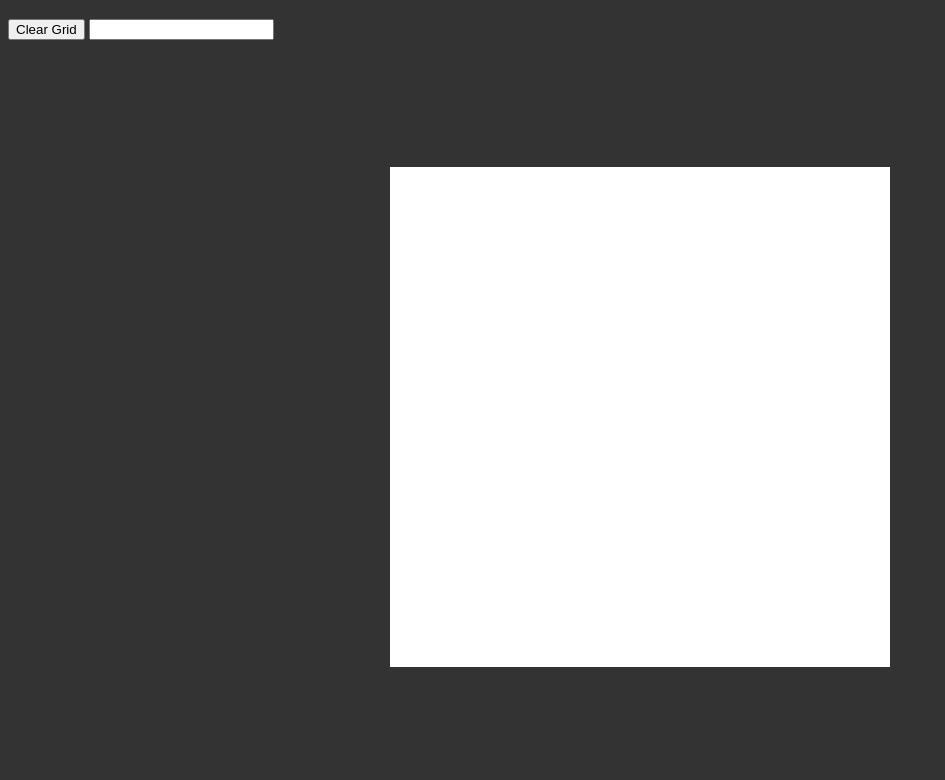
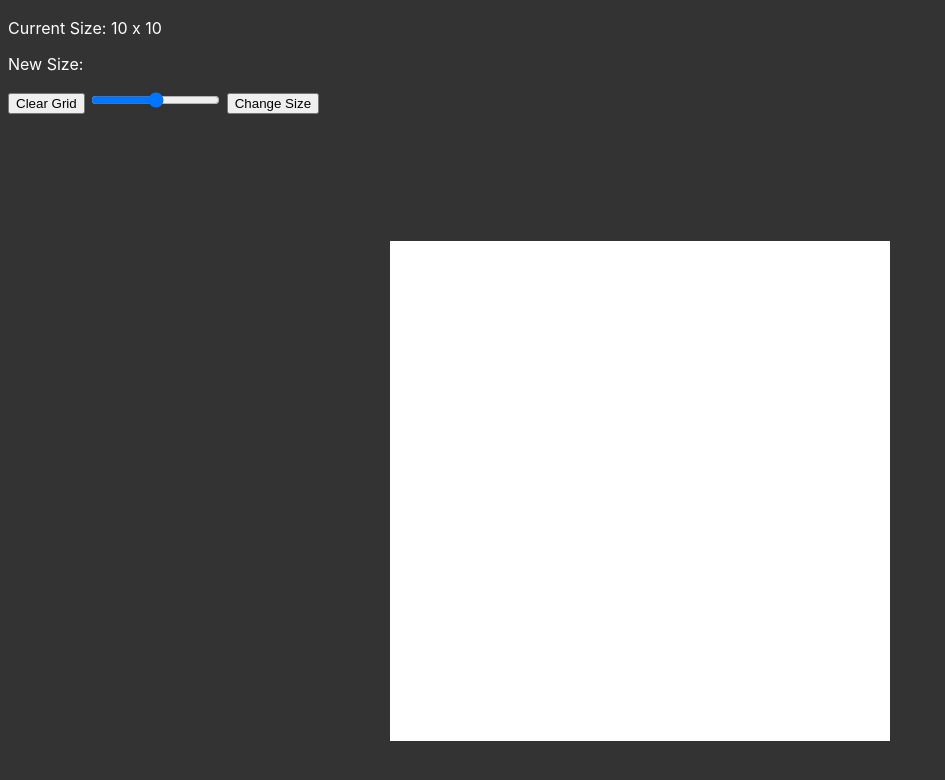
Before and after one commit to liwll/etch-a-sketch, a plain HTML site: page index.html in a window 1280 px wide. Shown: the part 50-830 px from the top of the page, without its empty margins (0-945 px from the left). Drawn offline with Linux system fonts and the light colour scheme.

Commit message:
Added elements for the control panel

```diff
--- a/index.html
+++ b/index.html
@@ -5,8 +5,13 @@
     </head>
     <body>
         <h1>Draw Something</h1>
-        <button class="clear-grid-button">Clear Grid</button>
-        <input class="new-size-input" type="number" max="100">
+        <div class="control-panel">
+            <p class="current-size-text">Current Size: 10 x 10</p>
+            <p class="size-text">New Size: </p>
+            <button class="clear-grid-button">Clear Grid</button>
+            <input class="new-size" type="range" min="10" max="100" onchange="updateSizeText(this.value)">
+            <button class="submit-size" >Change Size</button>
+        </div>
         <div class="container"></div>
         <script src="script.js"></script>
     </body>
```
